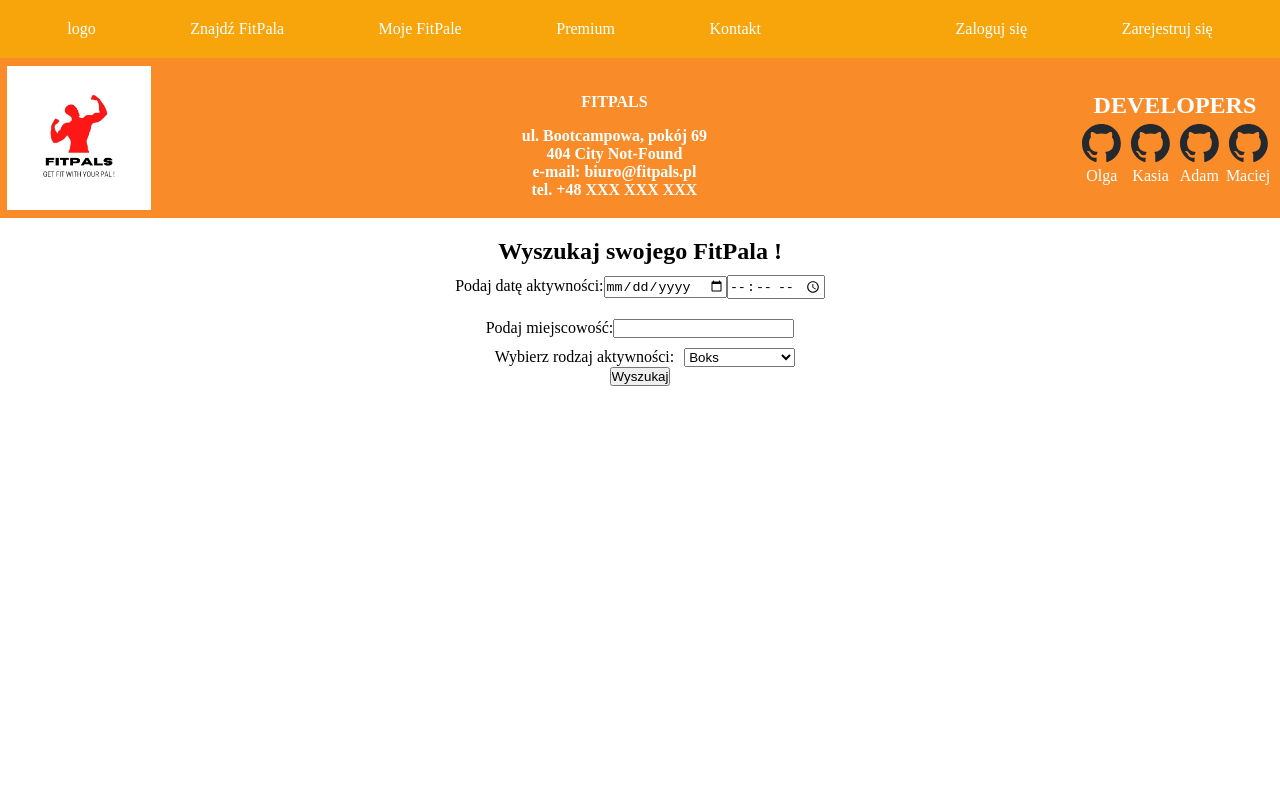
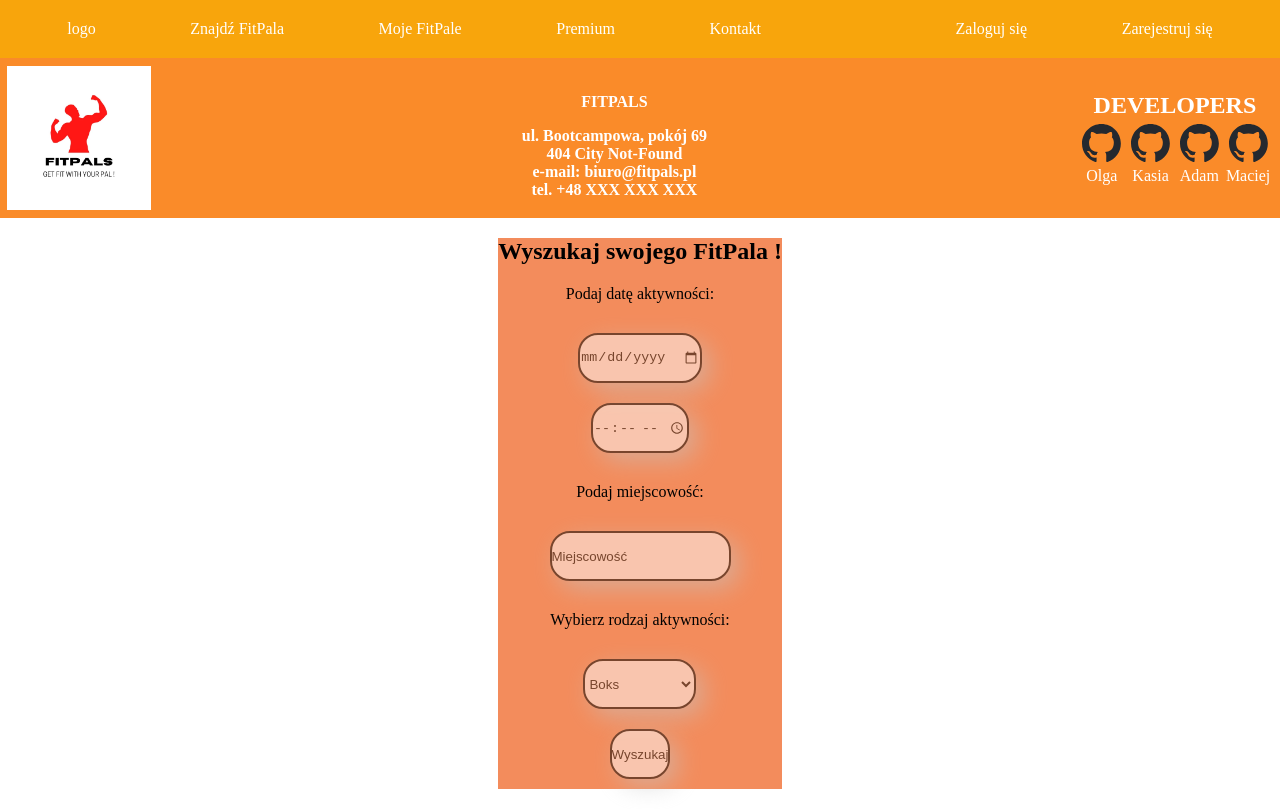
Before and after one commit to infoshareacademy/jfdzr8-team-szalone-wiewiory, a React (Create React App) app in the folder fitpals/: page /find-fitpal in a window 1280 px wide. Built offline with nearby package versions, Linux system fonts and the light colour scheme.

Commit message:
made some css changes to search forms

```diff
--- a/fitpals/src/components/FindPal/Search/Search.jsx
+++ b/fitpals/src/components/FindPal/Search/Search.jsx
@@ -2,23 +2,47 @@ import styles from "./Search.module.css";
 
 export const Search = () => {
   return (
-    <>
+    <div className={styles.wrapper}>
       <form className={styles.formStyling}>
         <h2 className={styles.formHeading}>Wyszukaj swojego FitPala !</h2>
         <div className={styles.forms}>
-          <label htmlFor="date">Podaj datę aktywności:</label>
-          <input type="date" name="date" id="date" />
-          <input type="time" name="time" id="time" />
+          <label htmlFor="date" className={styles.titles}>
+            Podaj datę aktywności:
+          </label>
+          <input
+            type="date"
+            name="date"
+            id="date"
+            className={`${styles.formsInput} ${styles.dateInput}`}
+          />
+          <input
+            type="time"
+            name="time"
+            id="time"
+            className={`${styles.formsInput} ${styles.timeInput}`}
+          />
         </div>
         <div className={styles.forms}>
-          <label htmlFor="city">Podaj miejscowość:</label>
-          <input type="text" name="city" id="city" />
+          <label htmlFor="city" className={styles.titles}>
+            Podaj miejscowość:
+          </label>
+          <input
+            type="text"
+            name="city"
+            id="city"
+            value="Miejscowość"
+            className={`${styles.formsInput} ${styles.cityInput}`}
+          />
         </div>
-        <div>
-          <label htmlFor="activity" className={styles.forms}>
+        <div className={styles.selectionInput}>
+          <label htmlFor="activity" className={styles.titles}>
             Wybierz rodzaj aktywności:
           </label>
-          <select name="activity" id="activity">
+          <select
+            name="activity"
+            id="activity"
+            className={`${styles.formsInput} ${styles.activityInput}`}
+          >
             <option value="Boks">Boks</option>
             <option value="Fitness">Fitness</option>
             <option value="Piłka Nożna">Piłka Nożna</option>
@@ -37,6 +61,6 @@ export const Search = () => {
         </div>
         <input type="submit" value="Wyszukaj" className={styles.submit} />
       </form>
-    </>
+    </div>
   );
 };
--- a/fitpals/src/components/FindPal/Search/Search.module.css
+++ b/fitpals/src/components/FindPal/Search/Search.module.css
@@ -1,11 +1,59 @@
+.wrapper {
+  display: flex;
+  justify-content: center;
+  align-items: center;
+}
+
 .formStyling {
   display: flex;
   justify-content: center;
   align-items: center;
   flex-direction: column;
   margin: 20px;
+  background-color: rgb(243, 140, 92);
+  width: fit-content;
 }
 
-.forms {
+.titles {
+  margin: 20px;
+  display: flex;
+  justify-content: center;
+  align-items: center;
+}
+
+.submit {
   margin: 10px;
 }
+
+.formsInput {
+  margin: 10px;
+  display: flex;
+  justify-content: center;
+  align-items: center;
+}
+.selectionInput {
+  display: flex;
+  justify-content: center;
+  align-items: center;
+  flex-direction: column;
+}
+.forms {
+  display: flex;
+  justify-content: center;
+  align-items: center;
+  flex-direction: column;
+}
+
+.cityInput,
+.activityInput,
+.timeInput,
+.dateInput,
+.submit {
+  opacity: 0.5;
+  background-color: white;
+  border-radius: 20px;
+  height: 50px;
+  border: 2px solid;
+  border-color: black;
+  box-shadow: 8px 8px 24px 0px rgba(198, 198, 198, 1);
+}
```
